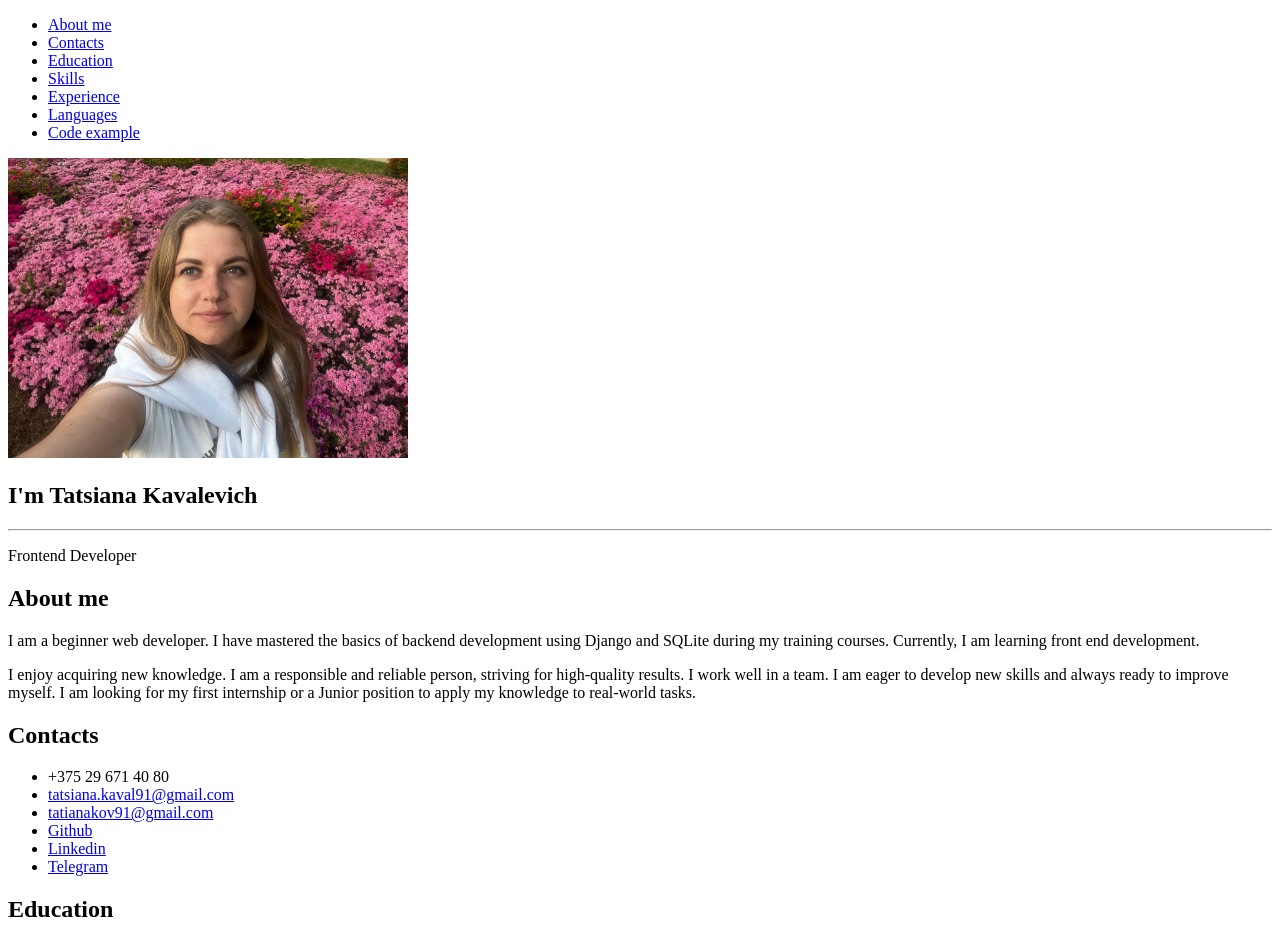
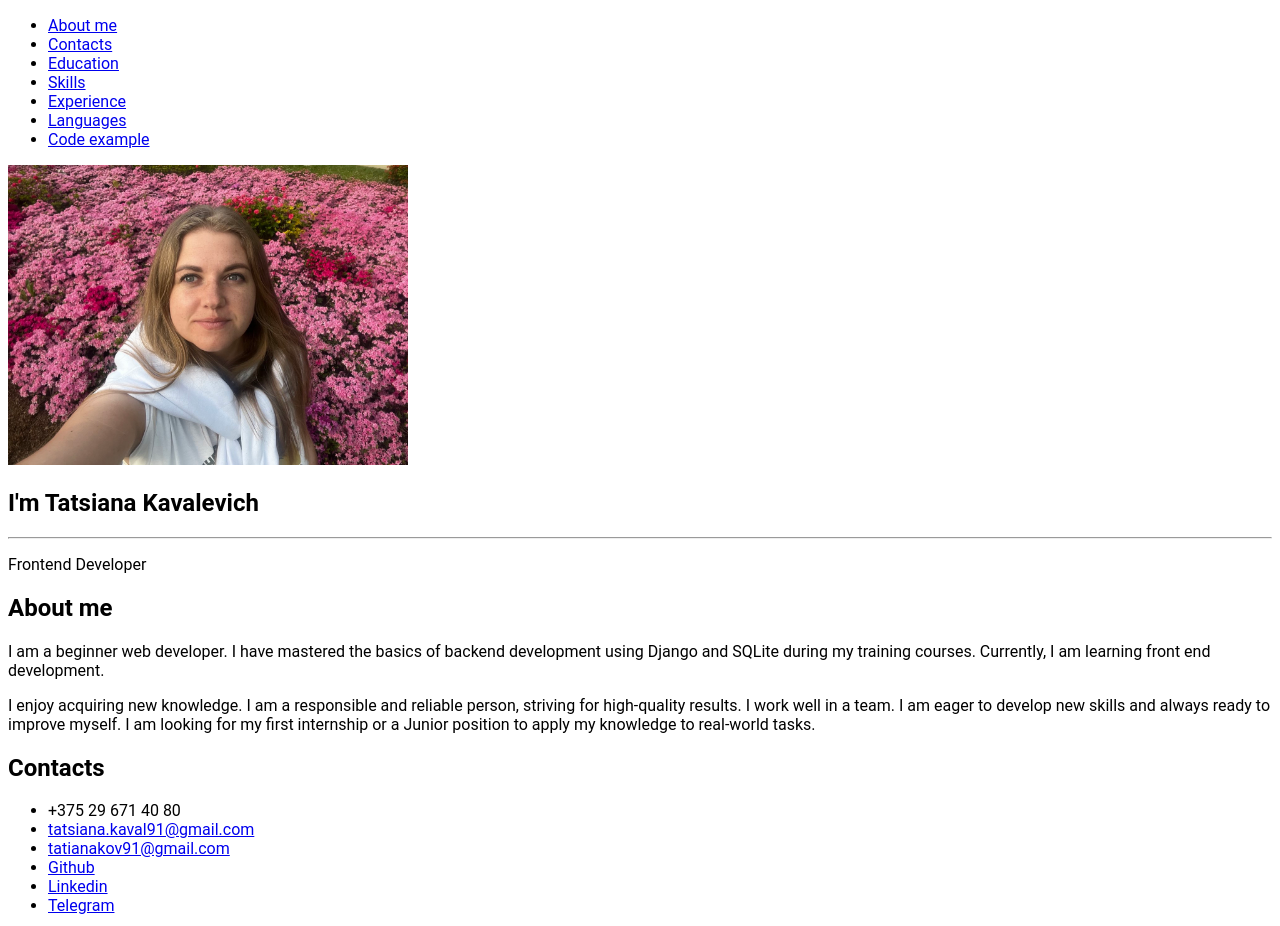
Before and after one commit to TatsianaKaval/rsschool-cv, a plain HTML site: page index.html in a window 1280 px wide. Shown: the top 926 px of the page. Drawn offline with Linux system fonts and the light colour scheme.

Commit message:
feat: add font, icons, favicon

```diff
--- a/index.html
+++ b/index.html
@@ -4,9 +4,8 @@
   <meta charset="UTF-8">
   <meta name="viewport" content="width=device-width, initial-scale=1.0">
   <title>CV Tatsiana Kavalevich</title>
-    <link rel="stylesheet" href="style.css">
-    <!-- ! Add assets folder -->
-    <link rel="icon" href="assets/favicon.ico" />
+  <link rel="stylesheet" href="style.css">
+  <link rel="icon" href="assets/favicon/favicon.ico">
 </head>
 <body>
   <header class="header">
@@ -44,7 +43,7 @@
   <main class="main">
     <div class="container">
       <section class="section">
-        <img src="photo.jpg" alt="my photo" width="400" height="300">
+        <img src="assets/img/photo.jpg" alt="my photo" width="400" height="300">
         <h1 class="section-title">I'm Tatsiana Kavalevich</h1>
         <hr>
         <p>Frontend Developer</p>
--- /dev/null
+++ b/style.css
@@ -0,0 +1,8 @@
+@font-face {
+  font-family: 'Roboto', sans-serif;
+  src: url("assets/fonts/Roboto-VariableFont.ttf");
+}
+
+body {
+  font-family: 'Roboto';
+}
```
Also changed, not shown: assets/favicon/favicon.ico (added), assets/fonts/Roboto-VariableFont.ttf (added), assets/icons/email_icon16.png (added), assets/icons/github_icon32.png (added), assets/icons/github_logoicon32.png (added), assets/icons/linkedin_icon32.png (added), assets/icons/phone_icon16.png (added), assets/icons/telegram_icon32.c.png (added), assets/img/photo.jpg (renamed from photo.jpg).
